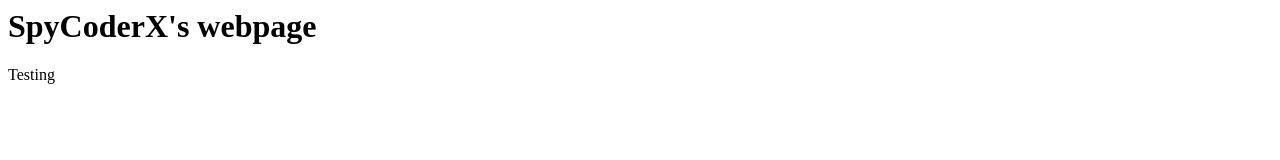
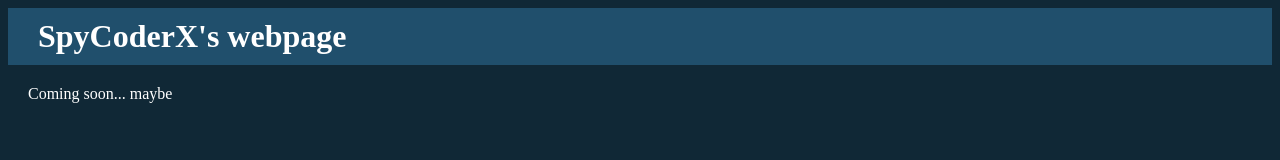
Before and after one commit to SpyCoderX/spycoderx.github.io, a plain HTML site: page index.html in a window 1280 px wide. Drawn offline with Linux system fonts and the light colour scheme.

Commit message:
Testing CSS

```diff
--- a/index.html
+++ b/index.html
@@ -1,8 +1,46 @@
 <html>
   <head>
+    <style>
+      .header {
+        background: #204f6c;
+        color: white;
+        padding: 10px;
+      }
+      .header * {
+        display: inline;
+        margin: 20px;
+      }
+      body {
+        padding: 0px;
+        background: #102836;
+      }
+      .content {
+        margin: 20px;
+        color: white;
+      }
+      a {
+        color: white;
+        text-decoration: underline;
+      }
+      a:hover {
+        color: white;
+        text-decoration: none;
+      }
+      a:visited {
+        color: wheat;
+        text-decoration: underline;
+      }
+      a:active {
+        color: lightgreen;
+      }
+    </style>
   </head>
   <body>
-    <h1>SpyCoderX's webpage</h1>
-    <p>Testing</p>
+    <div class="header">
+      <h1>SpyCoderX's webpage</h1>
+    </div>
+    <div class="content">
+      <p>Coming soon... maybe</p>
+    </div>
   </body>
 </html>
```
